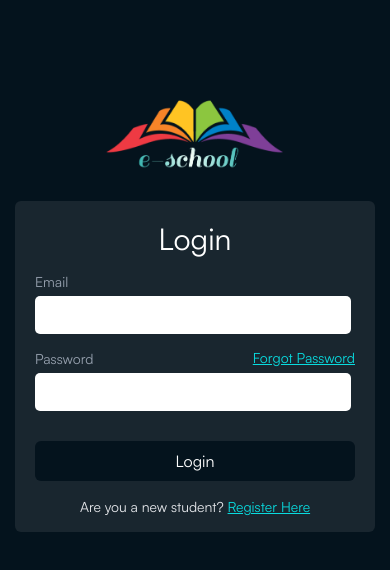
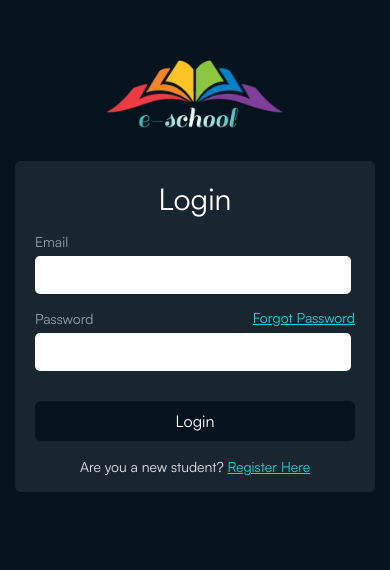
Before and after one commit to keys78/school-management-frontend, a React (Create React App) app: page /login in a window 390 px wide. Shown: the part 110-680 px from the top of the page. Built offline with nearby package versions, Linux system fonts and the light colour scheme.

Commit message:
auth-page res

```diff
--- a/src/assets/css/index.css
+++ b/src/assets/css/index.css
@@ -205,4 +205,5 @@ top: 95%;
 @media screen and (max-width: 480px) {
   .align-pad { padding: 0px 15px; }
   .private-two { display: none;}
+  .auth-page-adjust { margin-top: -80px;}
 }
--- a/src/pages/auth/Login.js
+++ b/src/pages/auth/Login.js
@@ -28,7 +28,7 @@ const Login = () => {
 
   return (
     <AuthWrapper>
-      <div>
+      <div className='auth-page-adjust'>
         <img onClick={() => history.push('/')} className='w-48 mx-auto mb-8 cursor-pointer' src={'e-school.png'} alt="logo" />
         <AuthContainer>
           <Formik
```
